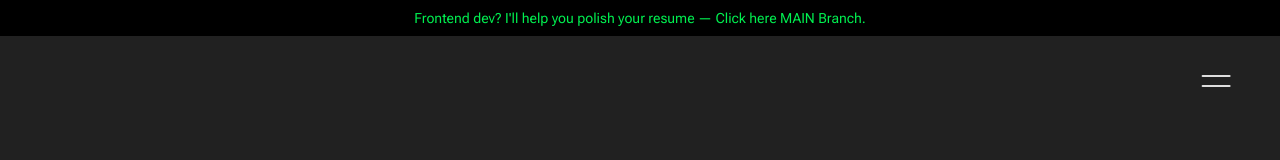
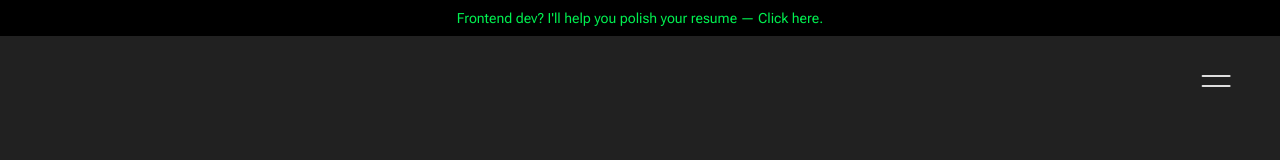
Before and after one commit to Sharma262/Portfolio, a Next.js app: page / in a window 1280 px wide. Shown: the top 160 px of the page. Built offline with nearby package versions, Linux system fonts and the light colour scheme.

Commit message:
Removing Test changes, Project setting updated successfully

```diff
--- a/app/layout.tsx
+++ b/app/layout.tsx
@@ -67,7 +67,7 @@ export default function RootLayout({
                         className="px-4 block bg-black text-center z-[1] text-sm py-2 hover:text-primary transition-all"
                     >
                         Frontend dev? I&apos;ll help you polish your resume —
-                        Click here MAIN Branch.
+                        Click here.
                     </a>
                     <Navbar />
                     <main>{children}</main>
```
